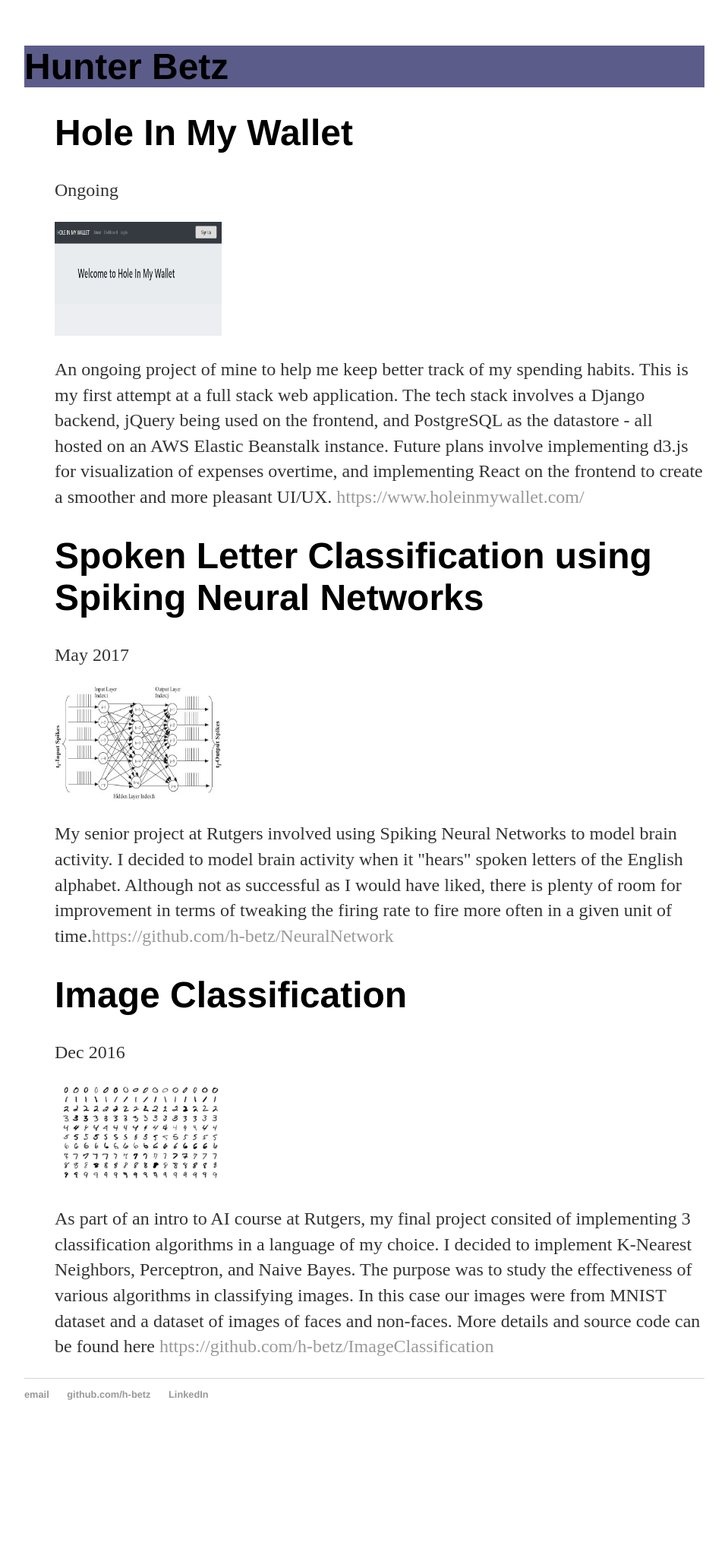
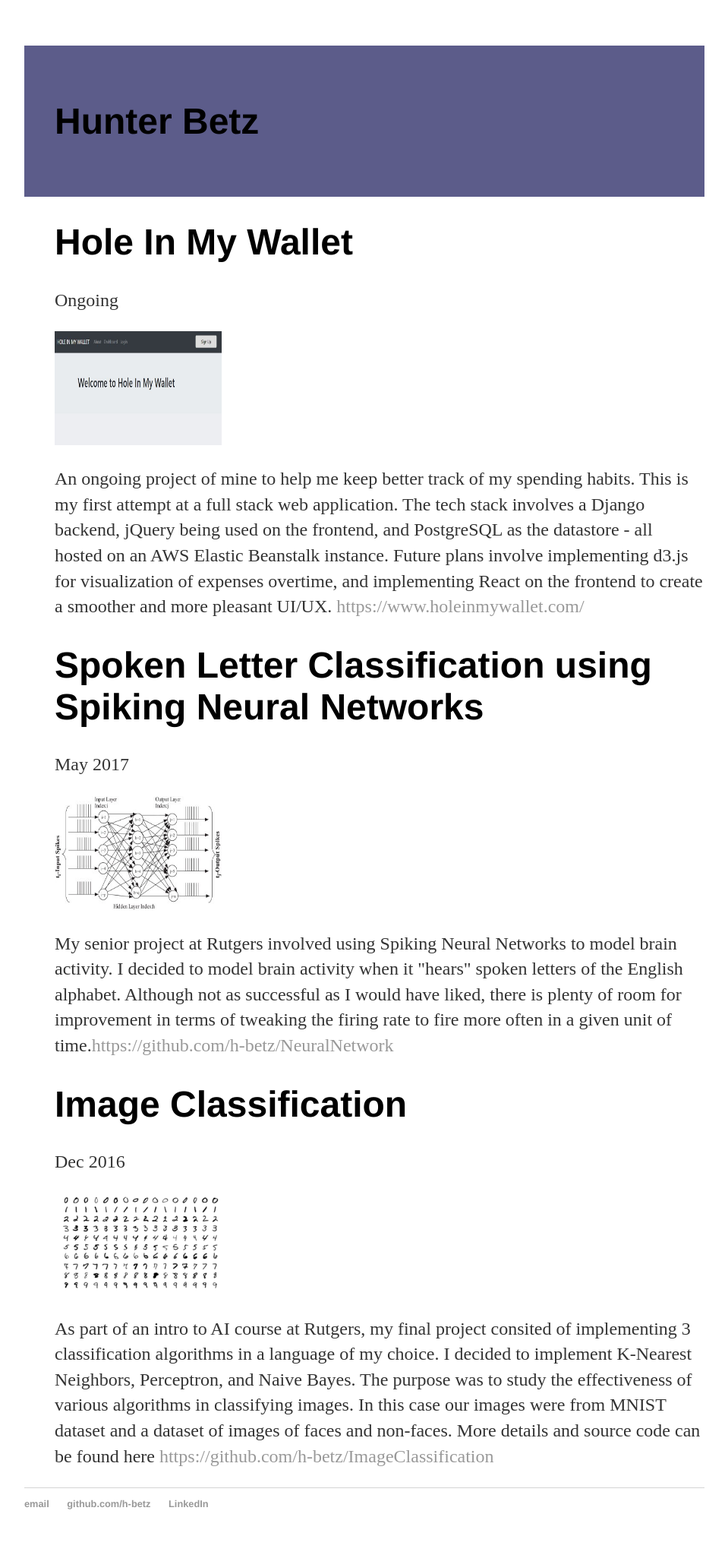
Before and after one commit to h-betz/h-betz.github.io, a Jekyll site: the page index.html, which Jekyll copies as it is, in a window 1280 px wide. Shown: the whole page at 76% size, without its empty margins (160-1119 px from the left). Built offline with Jekyll 4.4.1, drawn with Linux system fonts in a browser that asks for light colours; before the commit the page ends 1903 px from its top, so only the background shows below that.

Commit message:
Working on header

```diff
--- a/css/main.css
+++ b/css/main.css
@@ -45,4 +45,7 @@ ul.posts li {
 .blurb {
     background-color: #5c5c8a;
     margin: 0px auto;
+    top: 0px;
+    padding: 20px;
+    left: 0px;
 }
```
